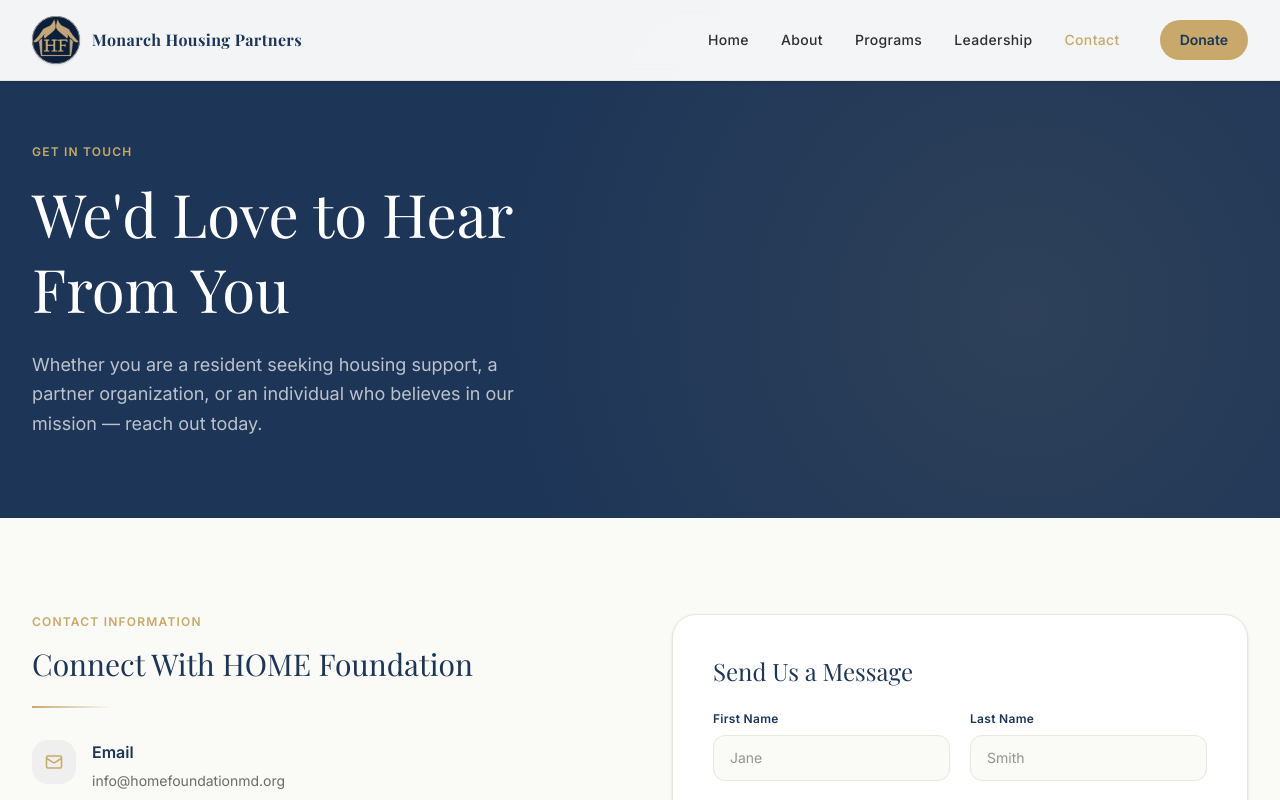
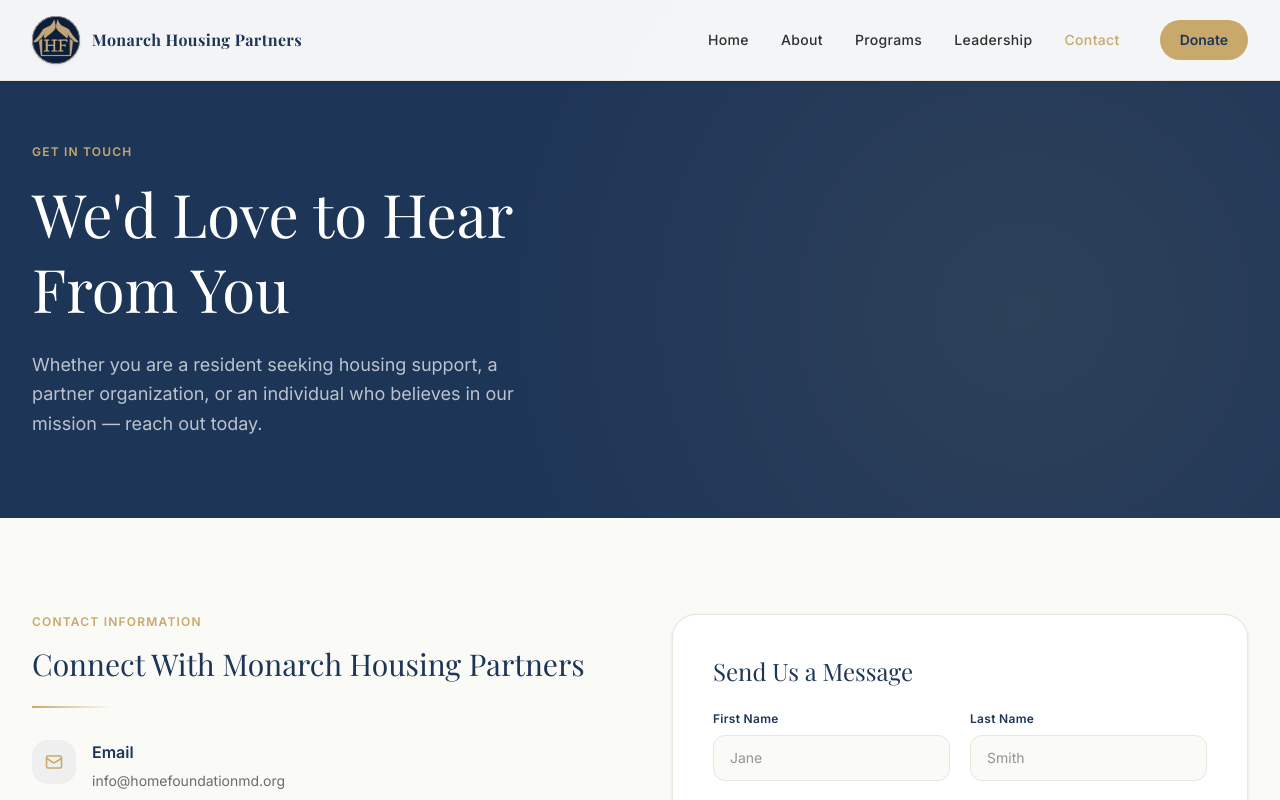
Before and after one commit to shadowapp-pixel/home-foundation, a Next.js app: page /contact in a window 1280 px wide. Shown: the top 800 px of the page. Built offline with nearby package versions, Linux system fonts and the light colour scheme; a web font is replaced by a local one.

Commit message:
Rebrand to Monarch Housing Partners (contact)

```diff
--- a/src/app/contact/page.tsx
+++ b/src/app/contact/page.tsx
@@ -1,9 +1,9 @@
 import { Mail, Heart } from "lucide-react";
 
 export const metadata = {
-  title: "Contact | HOME Foundation",
+  title: "Contact | Monarch Housing Partners",
   description:
-    "Get in touch with HOME Foundation — for housing support, partnerships, or general inquiries about our affordable housing mission in Maryland.",
+    "Get in touch with Monarch Housing Partners — for housing support, partnerships, or general inquiries about our affordable housing mission in Maryland.",
 };
 
 export default function ContactPage() {
@@ -47,7 +47,7 @@
                 className="text-3xl text-[#1D3557] mb-6"
                 style={{ fontFamily: "var(--font-playfair)" }}
               >
-                Connect With HOME Foundation
+                Connect With Monarch Housing Partners
               </h2>
               <div className="h-0.5 w-20 bg-gradient-to-r from-[#C8A96B] to-transparent mb-8" />
 
```
